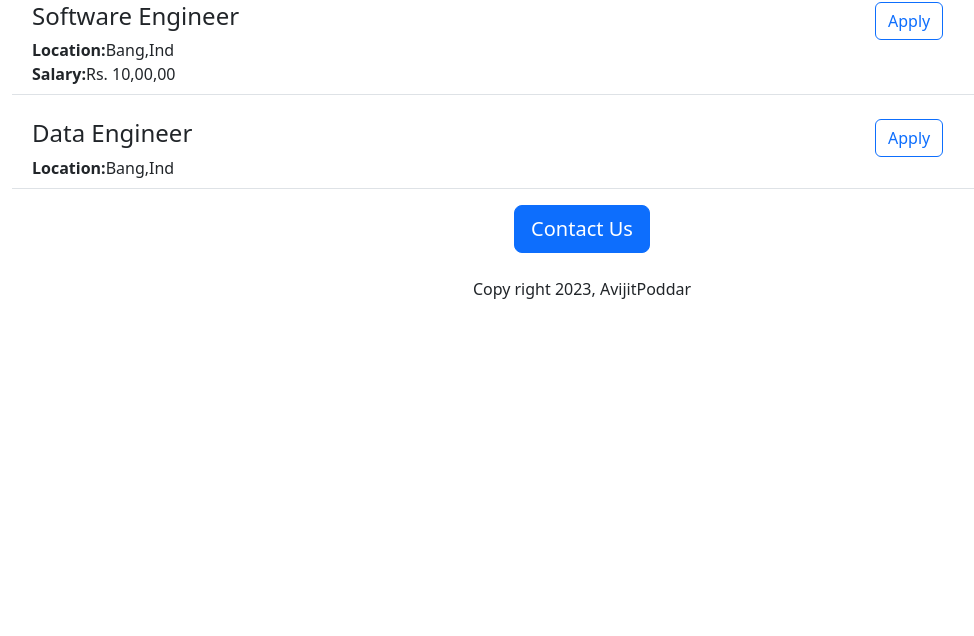
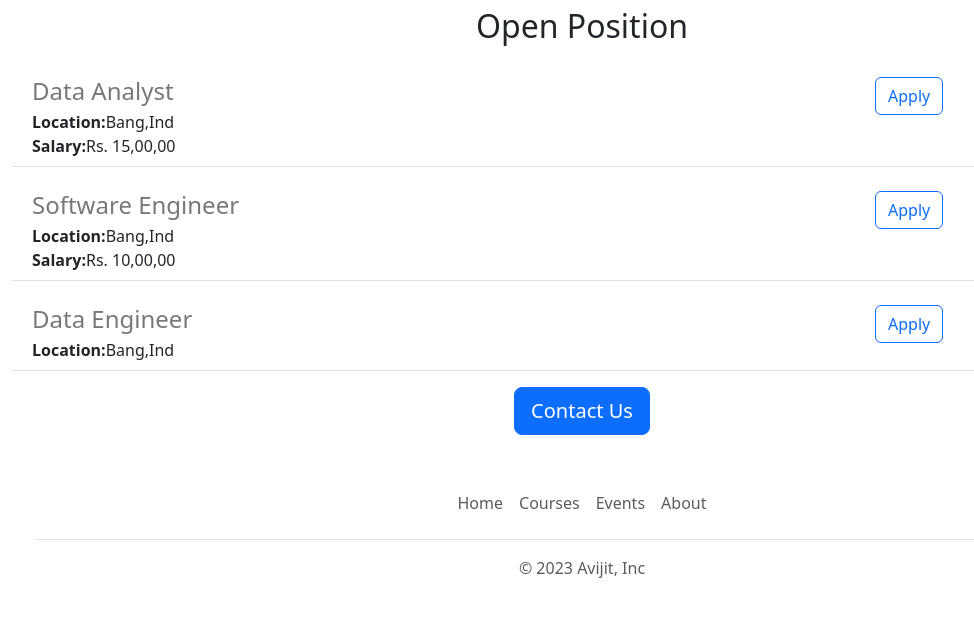
Before and after one commit to itisavijit/my-careear-website, a Flask app: page / in a window 1280 px wide. Shown: the part 973-1609 px from the top of the page, without its empty margins (58-1032 px from the left). Before the commit the page ends 1272 px from the top, so only its background shows below. Run offline with Flask 3, Linux system fonts and the light colour scheme.

Commit message:
Before connect to database

```diff
--- /dev/null
+++ b/templates/footer.html
@@ -0,0 +1,12 @@
+<div class="container">
+  <footer class="py-3 my-4">
+    <ul class="nav justify-content-center border-bottom pb-3 mb-3">
+      <li class="nav-item"><a  target="_blank" href="https://www.jovian.ai" class="nav-link px-2 text-muted">Home</a></li>
+      <li class="nav-item"><a  target="_blank" href="https://jovian.ai/learn" class="nav-link px-2 text-muted">Courses</a></li>
+
+      <li class="nav-item"><a target="_blank" href="https://jovian.ai/events" class="nav-link px-2 text-muted">Events</a></li>
+      <li class="nav-item"><a  target="_blank" href="https://jovian.ai/about" class="nav-link px-2 text-muted">About</a></li>
+    </ul>
+    <p class="text-center text-muted">&copy; 2023 Avijit, Inc</p>
+  </footer>
+</div>
--- a/templates/home.html
+++ b/templates/home.html
@@ -8,20 +8,27 @@
       #bannar{
         height: 500px;
         width: 100%;
-        object-fit: covcover
+        object-fit: covcover;
+        margin-bottom: 16px;
       }
     </style>
 
     <title>Your Career</title>
 </head>
   <body>
+    {% include 'nav.html' %}
+    <img class="img-fluid" id= "bannar" src="static/banner.jpg" >
     <div class="container">
         <h1 class="text-center mt-2 mb-4">Your Career</h1>
-        <img class="img-fluid" id= "bannar" src="static/banner.jpg" >
-        <h2 class="text-center mt-2 mb-4">About "Your Career"</h2>
-        <p class="lead">
-          Lorem ipsum dolor sit amet, consectetur adipiscing elit, sed do eiusmod tempor incididunt ut labore et dolore magna aliqua. Ut enim ad minim veniam, quis nostrud exercitation ullamco laboris nisi ut aliquip ex ea commodo consequat. Duis aute irure dolor in reprehenderit in voluptate velit esse cillum dolore eu fugiat nulla pariatur. Excepteur sint occaecat cupidatat non proident, sunt in culpa qui officia deserunt mollit anim id est laborum.
+      <div class="row" style="margin-bottom:32px">
+        <div class="col-md-6">
+         <p class="lead">
+        At Your Career, we’re on a mission to build the most highly reputed technical university in the world, and we’re building it completely online. Our flagship data science program helps working professionals with a background in programming or analytics make a career transition to data science. We also offer several free beginner-friendly courses and have a fast-growing community of 200,000+ users.
         </p>
+      </div>
+        <div class="d-none d-md-block col-md-6">
+        <img src="/static/people.jpeg" style="height:320px;border-radius:4px;">
+        </div>
         <h2 class="text-center mt-2 mb-4">Open Position</h2>
         <div>
           <!--This is not HTML or CSS, it is provided by FlASK called Tempalting Syntax-->
@@ -32,9 +39,10 @@
         </div>
         <!--styling using the div tag level-->
         <div class="text-center">
-        <button class="btn btn-primary btn-lg">Contact Us</button>
-        <p class="mt-4">Copy right 2023, AvijitPoddar</p>
+        <a class="btn btn-primary btn-lg"         href="mailto:hello@jovian.ai?subject=Question%20about%20Job%20Opernings&body=My%20name%3A%20%3Cyour%20name%20here%3E%0D%0A%0D%0AMy%20questions%3A%20%3Center%20question%20here%3E%0D%0A">Contact Us           </a>
+       <!-- <p class="mt-4">Copy right 2023, AvijitPoddar</p> -->
         </div>
     </div>
+      {% include 'footer.html' %}
   </body>
 </html>
--- a/templates/jobitem.html
+++ b/templates/jobitem.html
@@ -1,7 +1,9 @@
  <div class="border-bottom row" style="margin-bottom:16px; padding:8px;">
   <div class="col-9">
-    <h4>{{job['tittle']}}</h4>
-       <div>
+    <h4 style="color:rgb(120,120,120); margin-bottom:4px;">
+      {{job['tittle']}}
+    </h4>
+      <div>
         <b>Location:</b>{{job['location']}}
       </div>
      {% if 'salary' in job %}
@@ -10,7 +12,7 @@
       </div>
      {% endif %}
   </div>
-  <div class="col-3">
-    <button type="button" class="btn btn-outline-primary"> Apply </button>
+  <div class="col-2 padding-right:16px">
+    <a href="mailto:hello@jovian.ai?subject=Application%20for%20{{job['title']}}&body=My%20name%3A%20%3Cyour%20name%20here%3E%0D%0A%0D%0AMy%20Resume%20link%3A%20%3Cresume%20link%3E%0D%0A%0D%0AMy%20LinkedIn%20link%3A%20%3Clinkedin%20in%3E%0D%0A%0D%0A" type="button" class="btn btn-outline-primary float-right align-middle" >Apply</a>
   </div>
 </div>
--- /dev/null
+++ b/templates/nav.html
@@ -0,0 +1,9 @@
+<nav class="navbar shadow-sm fixed-top bg-white">
+  <div class="container-fluid">
+    <a class="navbar-brand" href="#">
+      <img src="/static/logo.svg" alt="" width="30" height="24" class="d-inline-block align-text-top">
+      Avijit
+    </a>
+  </div>
+</nav>
+<div style="height:56px"></div>
```
Also changed, not shown: static/logo.svg (added), 1 other file.
